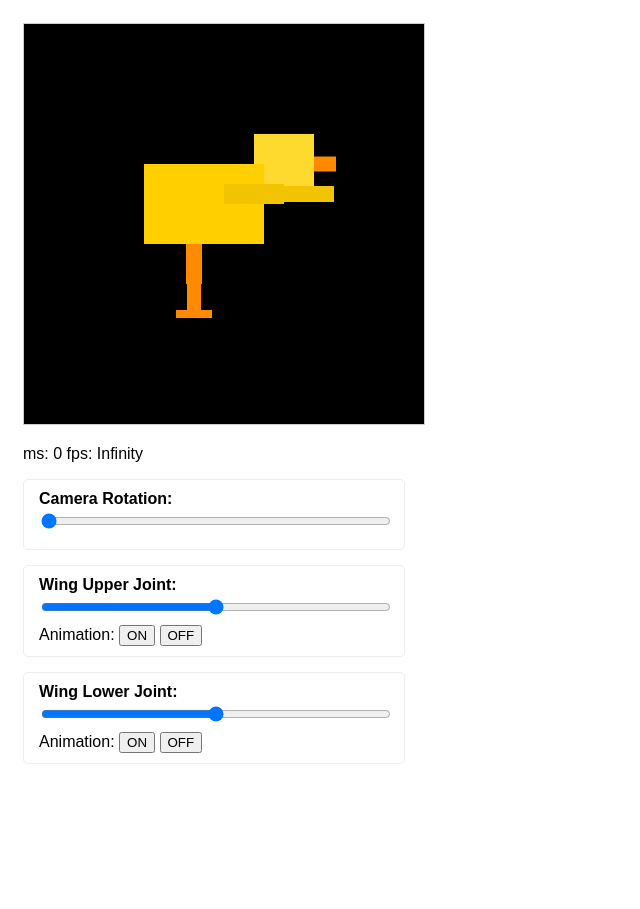
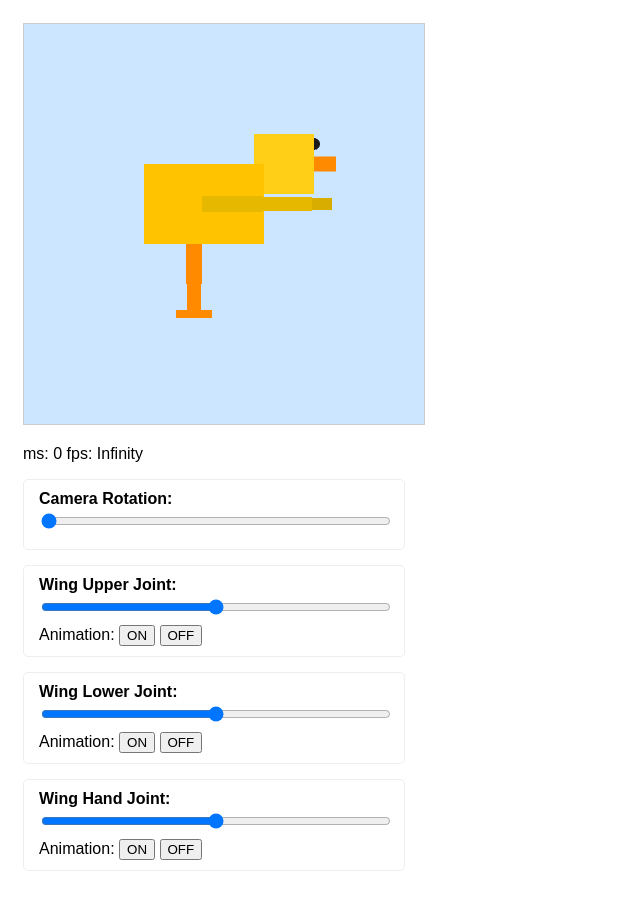
Before and after one commit to QaysBadri/CSE-160-ASGN-2, a plain HTML site: page index.html in a window 1280 px wide. Shown: the whole page, without its empty margins (0-640 px from the left). Before the commit the page ends 802 px from the top, so only its background shows below. Drawn offline with Linux system fonts and the light colour scheme; animation ran at ten frames a second.

Commit message:
added third joint and sphere

```diff
--- a/BlockyAnimal.js
+++ b/BlockyAnimal.js
@@ -20,10 +20,12 @@ let g_globalAngleX = 0;
 let g_headAngle = 0;
 let g_wingUpperAngle = 0;
 let g_wingLowerAngle = 0;
+let g_wingHandAngle = 0;
 
 let g_headAnimation = true;
 let g_wingUpperAnimation = false;
 let g_wingLowerAnimation = false;
+let g_wingHandAnimation = false;
 
 let g_pokeAnimationActive = false;
 let g_pokeStartTime = 0;
@@ -38,7 +40,7 @@ var g_seconds = 0;
 
 function setupWebGL() {
   canvas = document.getElementById("webgl");
-  gl = getWebGLContext(canvas, false);
+  gl = canvas.getContext("webgl", { preserveDrawingBuffer: true });
   if (!gl) {
     console.log("Failed to get the rendering context for WebGL");
     return;
@@ -95,27 +97,44 @@ function addActionsForHtmlUI() {
     });
 
   document
-    .getElementById("animationMagnetaOnButton")
+    .getElementById("wingHandSlide")
+    .addEventListener("input", function () {
+      if (!g_wingHandAnimation) {
+        g_wingHandAngle = this.value;
+      }
+    });
+
+  document
+    .getElementById("animationWingUpperOnButton")
     .addEventListener("click", function () {
       g_wingUpperAnimation = true;
     });
   document
-    .getElementById("animationMagnetaOffButton")
+    .getElementById("animationWingUpperOffButton")
     .addEventListener("click", function () {
       g_wingUpperAnimation = false;
-      g_wingUpperAngle = document.getElementById("wingUpperSlide").value;
     });
 
   document
-    .getElementById("animationYellowOnButton")
+    .getElementById("animationWingLowerOnButton")
     .addEventListener("click", function () {
       g_wingLowerAnimation = true;
     });
   document
-    .getElementById("animationYellowOffButton")
+    .getElementById("animationWingLowerOffButton")
     .addEventListener("click", function () {
       g_wingLowerAnimation = false;
-      g_wingLowerAngle = document.getElementById("wingLowerSlide").value;
+    });
+
+  document
+    .getElementById("animationHandOnButton")
+    .addEventListener("click", function () {
+      g_wingHandAnimation = true;
+    });
+  document
+    .getElementById("animationHandOffButton")
+    .addEventListener("click", function () {
+      g_wingHandAnimation = false;
     });
 }
 
@@ -140,13 +159,10 @@ function initEventHandlers() {
       let deltaX = ev.clientX - g_lastMouseX;
       let deltaY = ev.clientY - g_lastMouseY;
 
-      g_globalAngle = (g_globalAngle - deltaX * 0.5) % 360;
-      g_globalAngleX = g_globalAngleX - deltaY * 0.5;
+      g_globalAngle = (g_globalAngle - deltaX * 0.4) % 360;
+      g_globalAngleX = g_globalAngleX - deltaY * 0.4;
 
-      if (g_globalAngleX > 90) g_globalAngleX = 90;
-      if (g_globalAngleX < -90) g_globalAngleX = -90;
-
-      document.getElementById("angleSlide").value = g_globalAngle;
+      g_globalAngleX = Math.max(Math.min(g_globalAngleX, 90), -90);
 
       g_lastMouseX = ev.clientX;
       g_lastMouseY = ev.clientY;
@@ -154,7 +170,7 @@ function initEventHandlers() {
   };
 
   canvas.oncontextmenu = function (ev) {
-    if (g_isDragging) ev.preventDefault();
+    ev.preventDefault();
   };
 }
 
@@ -164,7 +180,8 @@ function main() {
   addActionsForHtmlUI();
   initEventHandlers();
 
-  gl.clearColor(0.0, 0.0, 0.0, 1.0);
+  gl.clearColor(0.8, 0.9, 1.0, 1.0);
+
   requestAnimationFrame(tick);
 }
 
@@ -178,33 +195,48 @@ function tick() {
 function updateAnimationAngles() {
   if (g_pokeAnimationActive) {
     let pokeTime = g_seconds - g_pokeStartTime;
+    let oscillation = Math.sin(pokeTime * ((2 * Math.PI) / g_pokeDuration));
     if (pokeTime < g_pokeDuration) {
-      g_headAngle = 45 * Math.sin(pokeTime * ((4 * Math.PI) / g_pokeDuration));
+      g_headAngle = 20 * oscillation;
+      g_wingUpperAngle = 30 * oscillation;
+      g_wingLowerAngle = -20 * oscillation;
+      document.getElementById("wingUpperSlide").value = g_wingUpperAngle;
+      document.getElementById("wingLowerSlide").value = g_wingLowerAngle;
       return;
     } else {
       g_pokeAnimationActive = false;
+      if (!g_wingUpperAnimation)
+        g_wingUpperAngle = document.getElementById("wingUpperSlide").value;
+      if (!g_wingLowerAnimation)
+        g_wingLowerAngle = document.getElementById("wingLowerSlide").value;
     }
   }
 
   if (g_headAnimation) {
-    g_headAngle = 10 * Math.sin(g_seconds * 2 * Math.PI);
+    g_headAngle = 10 * Math.sin(g_seconds * Math.PI);
   } else {
-    g_headAngle = 0;
+    if (!g_pokeAnimationActive) g_headAngle = 0;
   }
 
   if (g_wingUpperAnimation) {
-    g_wingUpperAngle = 45 * Math.sin(g_seconds * 3 * Math.PI);
+    g_wingUpperAngle = 45 * Math.sin(g_seconds * 2 * Math.PI);
     document.getElementById("wingUpperSlide").value = g_wingUpperAngle;
   }
 
   if (g_wingLowerAnimation) {
-    g_wingLowerAngle = 30 * Math.sin(g_seconds * 3 * Math.PI + Math.PI / 4);
+    g_wingLowerAngle = 35 * Math.sin(g_seconds * 2 * Math.PI + Math.PI / 3);
     document.getElementById("wingLowerSlide").value = g_wingLowerAngle;
+  }
+
+  if (g_wingHandAnimation) {
+    g_wingHandAngle = 25 * Math.sin(g_seconds * 3 * Math.PI);
+    document.getElementById("wingHandSlide").value = g_wingHandAngle;
   }
 }
 
 function renderAllShapes() {
   var startTime = performance.now();
+
   gl.clear(gl.COLOR_BUFFER_BIT | gl.DEPTH_BUFFER_BIT);
 
   var globalRotMat = new Matrix4()
@@ -212,12 +244,13 @@ function renderAllShapes() {
     .rotate(g_globalAngleX, 1, 0, 0);
   gl.uniformMatrix4fv(u_GlobalRotateMatrix, false, globalRotMat.elements);
 
-  var bodyColor = [1.0, 0.9, 0.0, 1.0];
-  var headColor = [1.0, 0.95, 0.2, 1.0];
-  var wingColor = [0.95, 0.85, 0.0, 1.0];
+  var bodyColor = [1.0, 0.85, 0.0, 1.0];
+  var headColor = [1.0, 0.9, 0.1, 1.0];
+  var wingColor = [0.9, 0.8, 0.0, 1.0];
+  var handColor = [0.85, 0.75, 0.0, 1.0];
   var beakColor = [1.0, 0.6, 0.0, 1.0];
   var legColor = [1.0, 0.6, 0.0, 1.0];
-  var eyeColor = [0.0, 0.0, 0.0, 1.0];
+  var eyeColor = [0.1, 0.1, 0.1, 1.0];
 
   var body = new Cube();
   body.color = bodyColor;
@@ -234,21 +267,21 @@ function renderAllShapes() {
   head.matrix.translate(-0.5, -0.5, -0.5);
   head.render();
 
-  var eyeL = new Circle();
+  var eyeL = new Sphere();
   eyeL.color = eyeColor;
   eyeL.segments = 8;
+  eyeL.bands = 6;
   eyeL.matrix = new Matrix4(headBaseMatrix);
   eyeL.matrix.translate(0.151, 0.1, 0.1);
-  eyeL.matrix.rotate(90, 0, 1, 0);
   eyeL.matrix.scale(0.06, 0.06, 0.06);
   eyeL.render();
 
-  var eyeR = new Circle();
+  var eyeR = new Sphere();
   eyeR.color = eyeColor;
   eyeR.segments = 8;
+  eyeR.bands = 6;
   eyeR.matrix = new Matrix4(headBaseMatrix);
   eyeR.matrix.translate(0.151, 0.1, -0.1);
-  eyeR.matrix.rotate(90, 0, 1, 0);
   eyeR.matrix.scale(0.06, 0.06, 0.06);
   eyeR.render();
 
@@ -262,10 +295,10 @@ function renderAllShapes() {
 
   var wingUpperL = new Cube();
   wingUpperL.color = wingColor;
-  wingUpperL.matrix.setTranslate(0.0, 0.15, 0.25);
+  wingUpperL.matrix.setTranslate(-0.11, 0.1, 0.29);
   wingUpperL.matrix.rotate(g_wingUpperAngle, 1, 0, 0);
   var wingUpperLMatrix = new Matrix4(wingUpperL.matrix);
-  wingUpperL.matrix.scale(0.3, 0.1, 0.1);
+  wingUpperL.matrix.scale(0.3, 0.08, 0.08);
   wingUpperL.matrix.translate(0.0, -0.5, -0.5);
   wingUpperL.render();
 
@@ -273,17 +306,27 @@ function renderAllShapes() {
   wingLowerL.color = wingColor;
   wingLowerL.matrix = wingUpperLMatrix;
   wingLowerL.matrix.translate(0.3, 0, 0);
-  wingLowerL.matrix.rotate(g_wingLowerAngle, 1, 0, 0);
-  wingLowerL.matrix.scale(0.25, 0.08, 0.08);
+  wingLowerL.matrix.rotate(g_wingLowerAngle, 0, 0, 1);
+  var wingLowerLMatrix = new Matrix4(wingLowerL.matrix);
+  wingLowerL.matrix.scale(0.25, 0.07, 0.07);
   wingLowerL.matrix.translate(0.0, -0.5, -0.5);
   wingLowerL.render();
 
+  var wingHandL = new Cube();
+  wingHandL.color = handColor;
+  wingHandL.matrix = wingLowerLMatrix;
+  wingHandL.matrix.translate(0.25, 0, 0);
+  wingHandL.matrix.rotate(g_wingHandAngle, 0, 1, 0);
+  wingHandL.matrix.scale(0.1, 0.06, 0.06);
+  wingHandL.matrix.translate(0.0, -0.5, -0.5);
+  wingHandL.render();
+
   var wingUpperR = new Cube();
   wingUpperR.color = wingColor;
-  wingUpperR.matrix.setTranslate(0.0, 0.15, -0.25);
-  wingUpperR.matrix.rotate(g_wingUpperAngle, 1, 0, 0);
+  wingUpperR.matrix.setTranslate(-0.11, 0.1, -0.29);
+  wingUpperR.matrix.rotate(-g_wingUpperAngle, 1, 0, 0);
   var wingUpperRMatrix = new Matrix4(wingUpperR.matrix);
-  wingUpperR.matrix.scale(0.3, 0.1, 0.1);
+  wingUpperR.matrix.scale(0.3, 0.08, 0.08);
   wingUpperR.matrix.translate(0.0, -0.5, -0.5);
   wingUpperR.render();
 
@@ -291,10 +334,20 @@ function renderAllShapes() {
   wingLowerR.color = wingColor;
   wingLowerR.matrix = wingUpperRMatrix;
   wingLowerR.matrix.translate(0.3, 0, 0);
-  wingLowerR.matrix.rotate(g_wingLowerAngle, 1, 0, 0);
-  wingLowerR.matrix.scale(0.25, 0.08, 0.08);
+  wingLowerR.matrix.rotate(-g_wingLowerAngle, 0, 0, 1);
+  var wingLowerRMatrix = new Matrix4(wingLowerR.matrix);
+  wingLowerR.matrix.scale(0.25, 0.07, 0.07);
   wingLowerR.matrix.translate(0.0, -0.5, -0.5);
   wingLowerR.render();
+
+  var wingHandR = new Cube();
+  wingHandR.color = handColor;
+  wingHandR.matrix = wingLowerRMatrix;
+  wingHandR.matrix.translate(0.25, 0, 0);
+  wingHandR.matrix.rotate(-g_wingHandAngle, 0, 1, 0);
+  wingHandR.matrix.scale(0.1, 0.06, 0.06);
+  wingHandR.matrix.translate(0.0, -0.5, -0.5);
+  wingHandR.render();
 
   const upperLegHeight = 0.2;
   const lowerLegHeight = 0.15;
--- /dev/null
+++ b/Sphere.js
@@ -0,0 +1,69 @@
+class Sphere {
+  constructor() {
+    this.type = "sphere";
+    this.color = [1.0, 1.0, 1.0, 1.0];
+    this.matrix = new Matrix4();
+    this.textureNum = -1;
+    this.segments = 12;
+    this.bands = 8;
+  }
+
+  render() {
+    var rgba = this.color;
+
+    gl.uniformMatrix4fv(u_ModelMatrix, false, this.matrix.elements);
+    gl.uniform4f(u_FragColor, rgba[0], rgba[1], rgba[2], rgba[3]);
+
+    let latAngleStep = 180 / this.bands;
+    let lonAngleStep = 360 / this.segments;
+    let radius = 0.5;
+
+    for (let i = 0; i < this.bands; i++) {
+      for (let j = 0; j < this.segments; j++) {
+        let lat1 = 90 - i * latAngleStep;
+        let lat2 = 90 - (i + 1) * latAngleStep;
+        let lon1 = j * lonAngleStep;
+        let lon2 = lon1 + lonAngleStep;
+
+        let v1 = this.sphericalToCartesian(radius, lat1, lon1);
+        let v2 = this.sphericalToCartesian(radius, lat2, lon1);
+        let v3 = this.sphericalToCartesian(radius, lat2, lon2);
+        let v4 = this.sphericalToCartesian(radius, lat1, lon2);
+
+        drawTriangle3D([
+          v1[0],
+          v1[1],
+          v1[2],
+          v2[0],
+          v2[1],
+          v2[2],
+          v4[0],
+          v4[1],
+          v4[2],
+        ]);
+        drawTriangle3D([
+          v2[0],
+          v2[1],
+          v2[2],
+          v3[0],
+          v3[1],
+          v3[2],
+          v4[0],
+          v4[1],
+          v4[2],
+        ]);
+      }
+    }
+  }
+
+  sphericalToCartesian(r, latitude, longitude) {
+    let latRad = (latitude * Math.PI) / 180;
+    let lonRad = (longitude * Math.PI) / 180;
+
+    let x = r * Math.cos(latRad) * Math.cos(lonRad);
+    let y = r * Math.sin(latRad);
+    let z = r * Math.cos(latRad) * Math.sin(lonRad);
+
+    return [x, y, z];
+  }
+}
--- a/index.html
+++ b/index.html
@@ -23,8 +23,8 @@
       <input id="wingUpperSlide" type="range" min="-90" max="90" value="0" />
       <div class="animation-controls">
         Animation:
-        <button type="button" id="animationMagnetaOnButton">ON</button>
-        <button type="button" id="animationMagnetaOffButton">OFF</button>
+        <button type="button" id="animationWingUpperOnButton">ON</button>
+        <button type="button" id="animationWingUpperOffButton">OFF</button>
       </div>
     </div>
 
@@ -33,8 +33,18 @@
       <input id="wingLowerSlide" type="range" min="-90" max="90" value="0" />
       <div class="animation-controls">
         Animation:
-        <button type="button" id="animationYellowOnButton">ON</button>
-        <button type="button" id="animationYellowOffButton">OFF</button>
+        <button type="button" id="animationWingLowerOnButton">ON</button>
+        <button type="button" id="animationWingLowerOffButton">OFF</button>
+      </div>
+    </div>
+
+    <div class="control-group">
+      <label for="wingHandSlide">Wing Hand Joint:</label>
+      <input id="wingHandSlide" type="range" min="-90" max="90" value="0" />
+      <div class="animation-controls">
+        Animation:
+        <button type="button" id="animationHandOnButton">ON</button>
+        <button type="button" id="animationHandOffButton">OFF</button>
       </div>
     </div>
 
@@ -46,6 +56,7 @@
     <script src="Traingle.js"></script>
     <script src="Point.js"></script>
     <script src="Cube.js"></script>
+    <script src="Sphere.js"></script>
     <script src="BlockyAnimal.js"></script>
   </body>
 </html>
```
